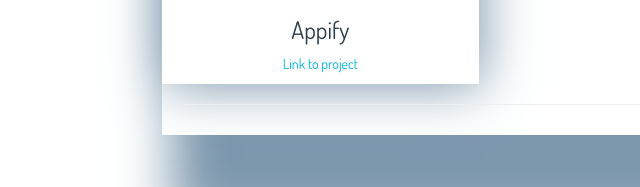
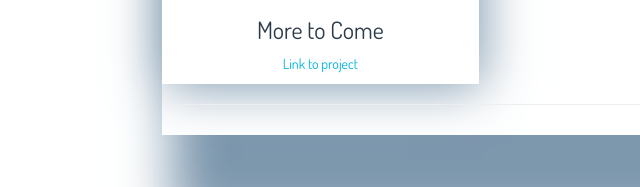
Before and after one commit to Grindcom/portfolio, a plain HTML site: page index.htm in a window 1280 px wide. Shown: the part 587-774 px from the top of the page, 3-643 px from the left. Drawn offline with Linux system fonts and the light colour scheme; a web font is replaced by a local one.

Commit message:
Change box 4 heading

```diff
--- a/index.htm
+++ b/index.htm
@@ -102,7 +102,7 @@
           <source "(max-width: 750px)" srcset="http://placehold.it/400x150" />
           <img src="./bootstrap-prestructure_files/555x300" class="img-responsive">
         </picture>
-        <h3>Appify</h3>
+        <h3>More to Come</h3>
         <p><a href="http://github.com/">Link to project</a></p>
       </div>
     </div>
```
